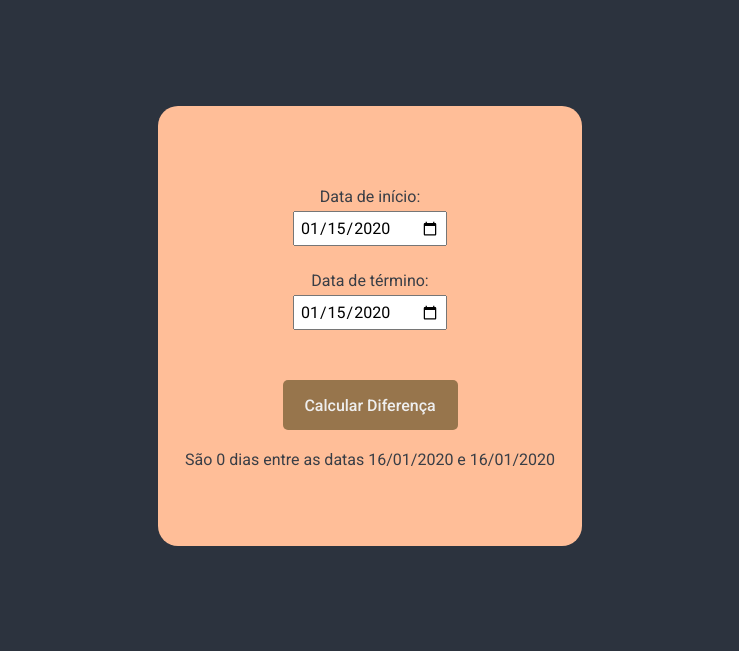
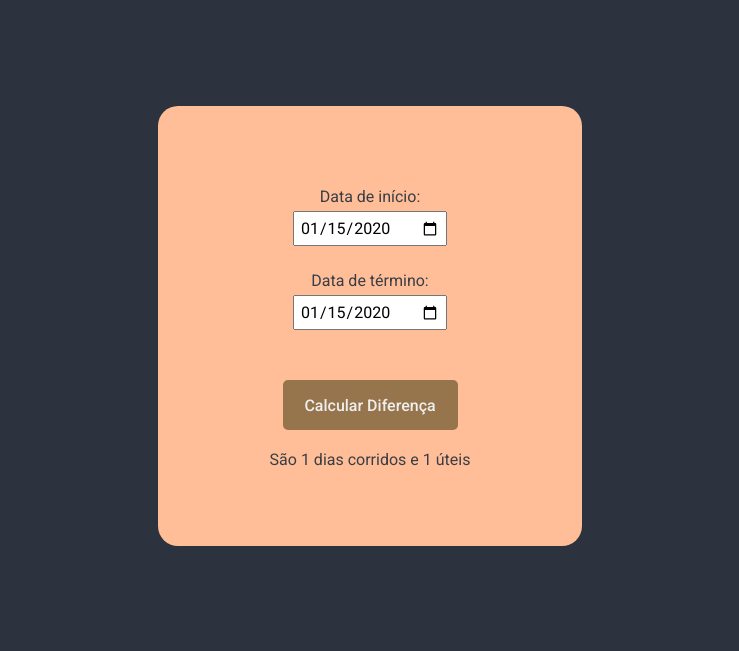
Before and after one commit to DiegoFroehlichLeal/CalculaDias, a website: page index.html in a window 1280 px wide. Both pictures are taken after typing "2020-01-15", "2020-01-15" into the empty fields and a click on the button "Calcular Diferença". Shown: the part 84-735 px from the top of the page, without its empty margins (270-1009 px from the left). Drawn offline with Linux system fonts and the light colour scheme.

Commit message:
Refactor date calculation and display, insert business days

```diff
--- a/main.js
+++ b/main.js
@@ -9,28 +9,75 @@ export function displayDaysBetweenDates() {
     const begin = document.getElementById('beginDate').value;
     const end = document.getElementById('endDate').value;
 
-    const daysDifference = calculateDaysBetweenDates(begin, end);
-
+    const daysDifference = calculateDaysBetweenDates(begin, end) + 1;
+    const businessDays = getBusinessDays(begin, end);
     const formattedBeginDate = formatDate(new Date(begin));
     const formattedEndDate = formatDate(new Date(end));
 
-    document.getElementById('result').innerText = `São ${daysDifference} dias entre as datas ${formattedBeginDate} e ${formattedEndDate}`;
+    document.getElementById('result').innerText = `São ${daysDifference} dias corridos e ${businessDays} úteis `;
 }
 
 function formatDate(date) {
-    const day = (date.getDate() + 1).toString().padStart(2, '0');
+    const day = (date.getDate()).toString().padStart(2, '0');
     const month = (date.getMonth() + 1).toString().padStart(2, '0');
     const year = date.getFullYear();
     return `${day}/${month}/${year}`;
 }
-// document.addEventListener('DOMContentLoaded', () => {
-//     const button = document.getElementById('calculateButton');
-//     button.addEventListener('click', displayDaysBetweenDates);
-// }); TODO: remover essa parte
+
 
 if (typeof document !== 'undefined') {
     document.addEventListener('DOMContentLoaded', () => {
         const button = document.getElementById('calculateButton');
         button.addEventListener('click', displayDaysBetweenDates);
     });
-} //
+}
+
+function getBusinessDays(begin, end) {
+    const beginDate = new Date(begin);
+    const endDate = new Date(end);
+    const nationalHolidays = [
+        '01-01', // Confraternização Universal
+        '04-21', // Tiradentes
+        '05-01', // Dia do Trabalho
+        '06-20', // Corpus Christi
+        '09-07', // Independência do Brasil
+        '10-12', // Nossa Senhora Aparecida
+        '11-02', // Finados
+        '11-15', // Proclamação da República
+        '12-25' // Natal
+    ];
+    nationalHolidays.push(getGoodFriday(beginDate.getFullYear()));
+    let businessDays = 0;
+    while (beginDate <= endDate) {
+
+        const day = beginDate.getUTCDay();
+        const month = beginDate.getUTCMonth() + 1;
+        const date = beginDate.getUTCDate();
+        const fullDate = `${String(month).padStart(2, '0')}-${String(date).padStart(2, '0')}`;
+        if (day !== 0 && day !== 6 && !nationalHolidays.includes(fullDate)) {
+            businessDays++;
+        }
+        beginDate.setUTCDate(date + 1);
+    }
+    console.log(businessDays);
+    return businessDays;
+}
+
+function getGoodFriday(year) {
+    const a = year % 19;
+    const b = Math.floor(year / 100);
+    const c = year % 100;
+    const d = Math.floor(b / 4);
+    const e = b % 4;
+    const f = Math.floor((b + 8) / 25);
+    const g = Math.floor((b - f + 1) / 3);
+    const h = (19 * a + b - d - g + 15) % 30;
+    const i = Math.floor(c / 4);
+    const k = c % 4;
+    const l = (32 + 2 * e + 2 * i - h - k) % 7;
+    const m = Math.floor((a + 11 * h + 22 * l) / 451);
+    const month = Math.floor((h + l - 7 * m + 114) / 31);
+    const day = ((h + l - 7 * m + 114) % 31) + 1;
+
+    return `${String(month).padStart(2, '0')}-${String(day).padStart(2, '0')}`;
+}
```
Also changed, not shown: index.html (+0 -1 lines).
